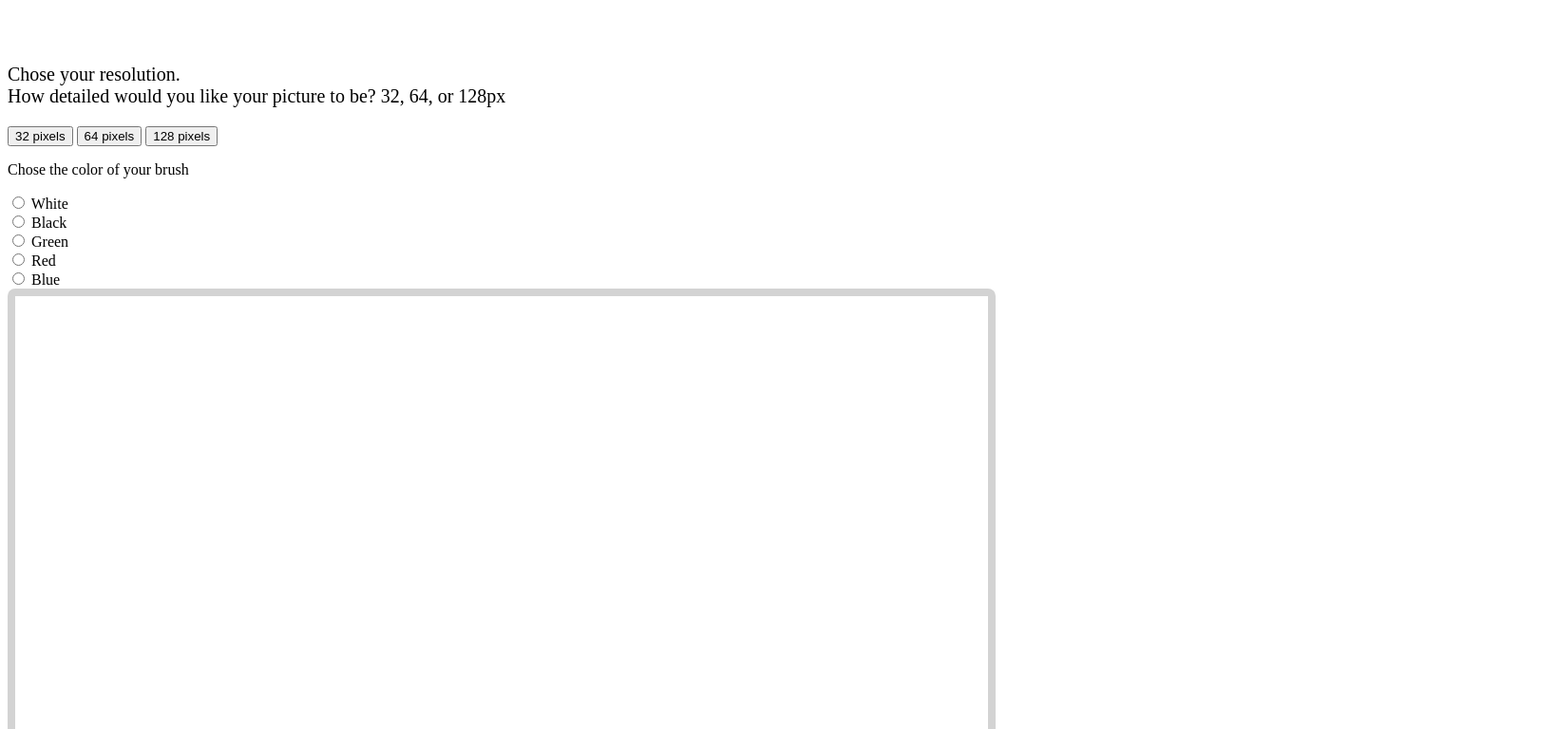
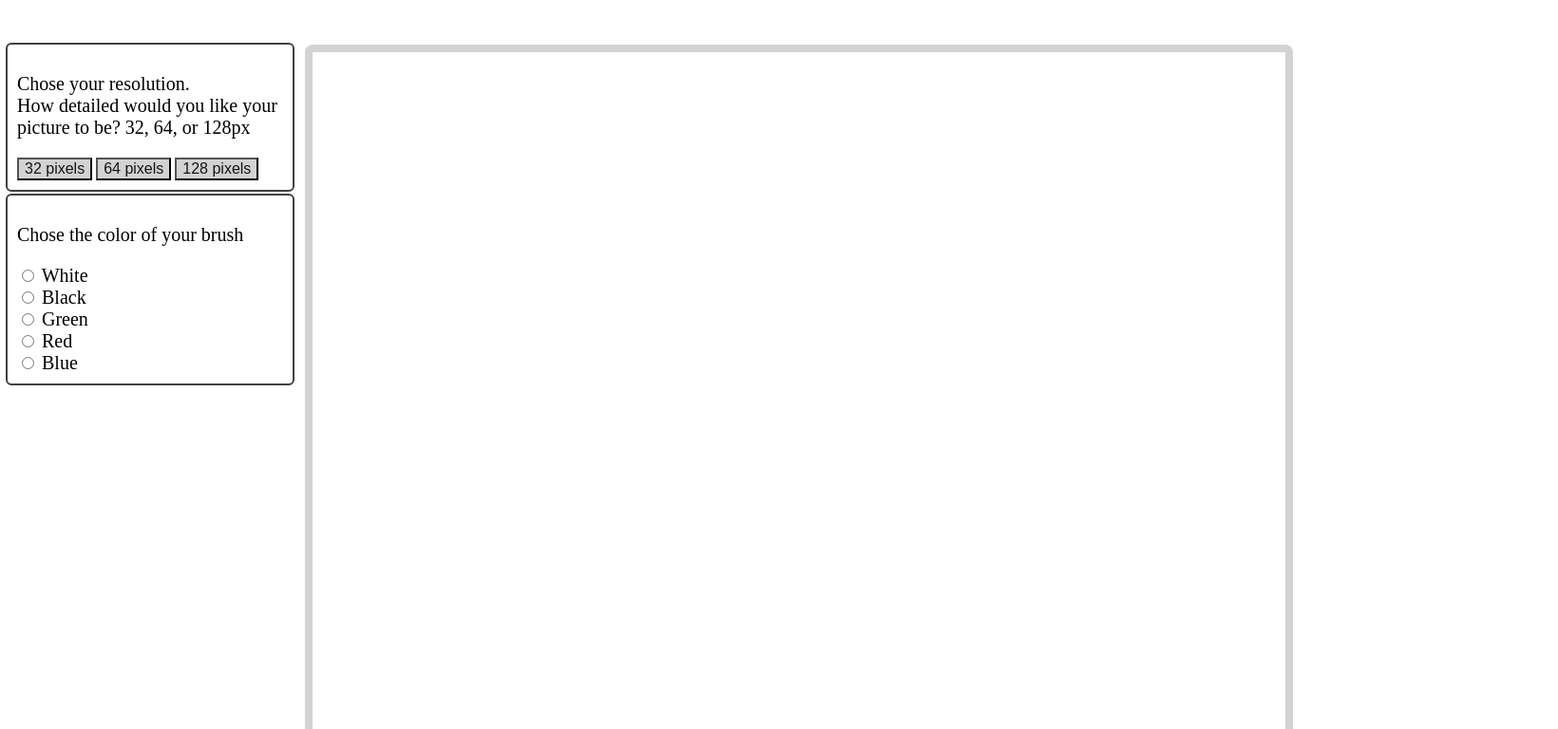
Before and after one commit to AYanovDev/etch-a-sketch, a plain HTML site: page index.html in a window 1280 px wide. Shown: the part 201-969 px from the top of the page at 95% size, 1640 px wide, since content can reach past the window. Drawn offline with Linux system fonts and the light colour scheme.

Commit message:
Styling finalized, done for now.

```diff
--- a/index.html
+++ b/index.html
@@ -28,14 +28,25 @@
         </div>
         <div class="colorControlPanel">
           <p>Chose the color of your brush</p>
-          <input type="radio" name="color" class="white" /> White <br />
-          <input type="radio" name="color" class="black" /> Black <br />
-          <input type="radio" name="color" class="green" /> Green <br />
-          <input type="radio" name="color" class="red" /> Red <br />
-          <input type="radio" name="color" class="blue" /> Blue <br />
+          <label>
+            <input type="radio" name="color" class="white" /> White <br />
+          </label>
+          <label>
+            <input type="radio" name="color" class="black" /> Black <br />
+          </label>
+          <label>
+            <input type="radio" name="color" class="green" /> Green <br />
+          </label>
+          <label>
+            <input type="radio" name="color" class="red" /> Red <br />
+          </label>
+          <label>
+            <input type="radio" name="color" class="blue" /> Blue <br />
+          </label>
         </div>
       </div>
       <div class="pad"></div>
+      <div class="filler"></div>
     </div>
     <script>
       let pad = document.querySelector(".pad");
--- a/styles.css
+++ b/styles.css
@@ -1,9 +1,15 @@
+body {
+  display: flex;
+  flex-direction: column;
+}
+
 .headerContainer {
   display: flex;
   flex-direction: column;
   justify-content: flex-start;
   align-items: center;
   margin-bottom: 50px;
+  min-width: 1632px;
 }
 
 .innerHeader {
@@ -36,12 +42,20 @@
   display: flex;
   flex-direction: column;
   align-items: flex-start;
+  width: 100%;
+  flex-shrink: 1;
+  min-width: 300px;
+  gap: 6px;
+  margin-right: 10px;
 }
 
 .mainContents {
   display: flex;
   flex-direction: row;
-  flex-wrap: wrap;
+  flex-wrap: nowrap;
+  width: 100%;
+  min-width: 100vw;
+  gap: 3px;
 }
 
 .pad {
@@ -58,3 +72,34 @@
   flex-grow: 0;
   flex-shrink: 0;
 }
+
+.filler {
+  width: 100%;
+  display: flex;
+  flex-shrink: 1;
+}
+
+.colorControlPanel {
+  outline: 2px rgb(68, 63, 63) solid;
+  padding: 10px;
+  width: 280px;
+  border-radius: 4px;
+}
+
+.colorControlPanel > p,
+label {
+  font-size: 20px;
+}
+
+button {
+  font-size: 16px;
+  color: rgb(22, 21, 21);
+  background-color: lightgray;
+}
+
+.sizeControlPanel {
+  outline: 2px rgb(68, 63, 63) solid;
+  padding: 10px;
+  width: 280px;
+  border-radius: 4px;
+}
```
